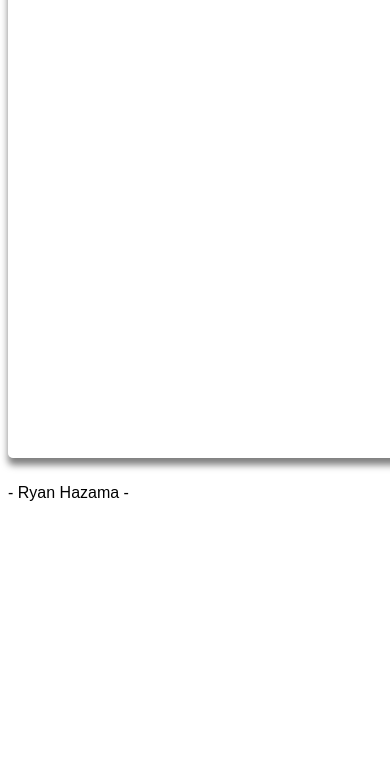
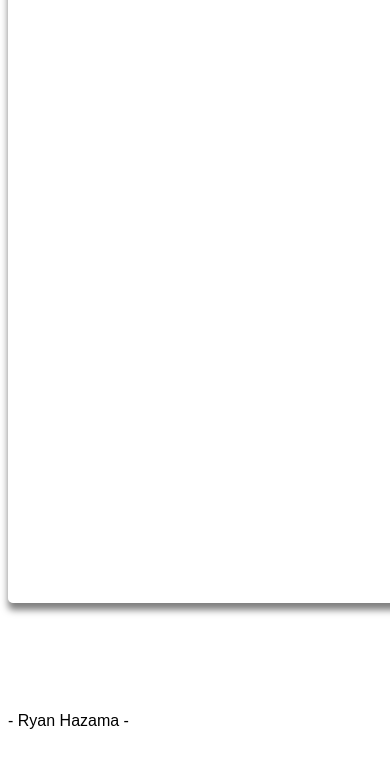
Before and after one commit to rhazama/FindMyWeatherForecast, a plain HTML site: page index.html in a window 390 px wide. Shown: the part 170-938 px from the top of the page. Before the commit the page ends 844 px from the top, so only its background shows below. Drawn offline with nearby package versions, Linux system fonts and the light colour scheme.

Commit message:
more css

```diff
--- a/assets/css/style.css
+++ b/assets/css/style.css
@@ -59,6 +59,12 @@ body {
     border-right:none;
 }
 
+#main-col-right {
+    background-color: rgba();
+    border-top-right-radius: 6px;
+    border-bottom-right-radius: 6px;
+}
+
 .btn {
     margin:1px auto;
     width: 100%;
@@ -72,7 +78,58 @@ body {
     transition: .5s;
 }
 
+.city-div {
+    border: 1px solid rgba();
+    background-color: rgba();
+    margin: 20px;
+    height: 190px;
+    float: left;
+    width: 85%;
+    border-radius: 10px;
+    padding: 15px 20px;
+    line-height: 12px;
+}
+
+.city-div:hover {
+    box-shadow: 0px 5px 8px rgba(0, 0, 0, 0.4);
+    transition: 0.2s;
+    background-color: rgba();
+}
+
 #city-title {
     font-weight: bold;
     font-size: 25px;
 }
+
+/*.forecast-div {
+
+}
+
+.forecast-div:hover {
+
+}
+
+.forecast-box {
+
+}
+
+footer {
+
+} */
+
+@media only screen and (max-width: 833px) {
+    .forecast-box {
+        width: 65px;
+        height: 150px;
+        margin: 10px auto;
+    }
+    #main-container {
+        height: 745px;
+    }
+    #main-col-left {
+        background-color: rgba();
+        justify-content: center;
+        border-bottom-left-radius: 0px;
+        border-bottom-left-radius: 0px;
+    }
+}
```
Also changed, not shown: index.html (+1 -0 lines).
